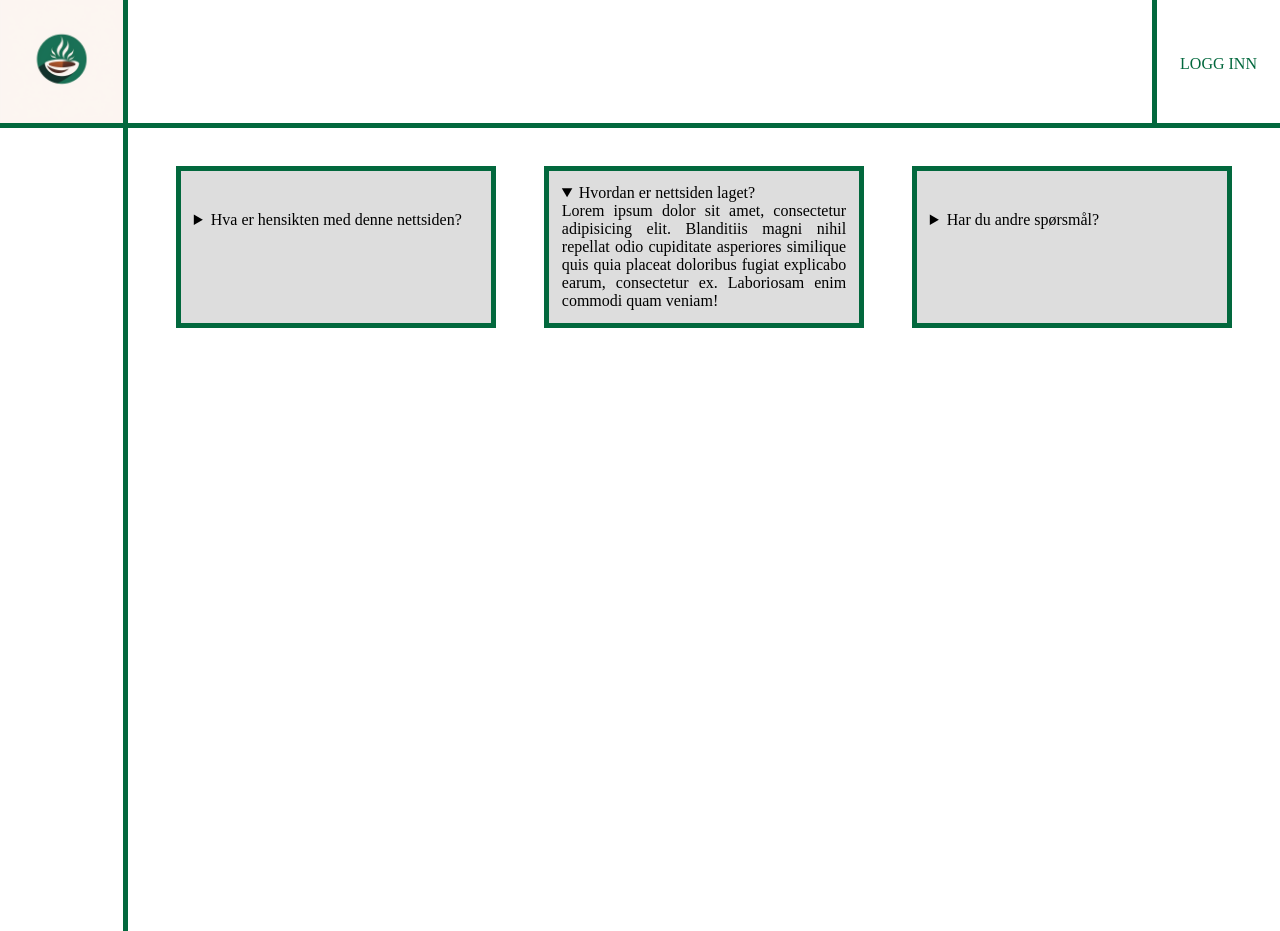
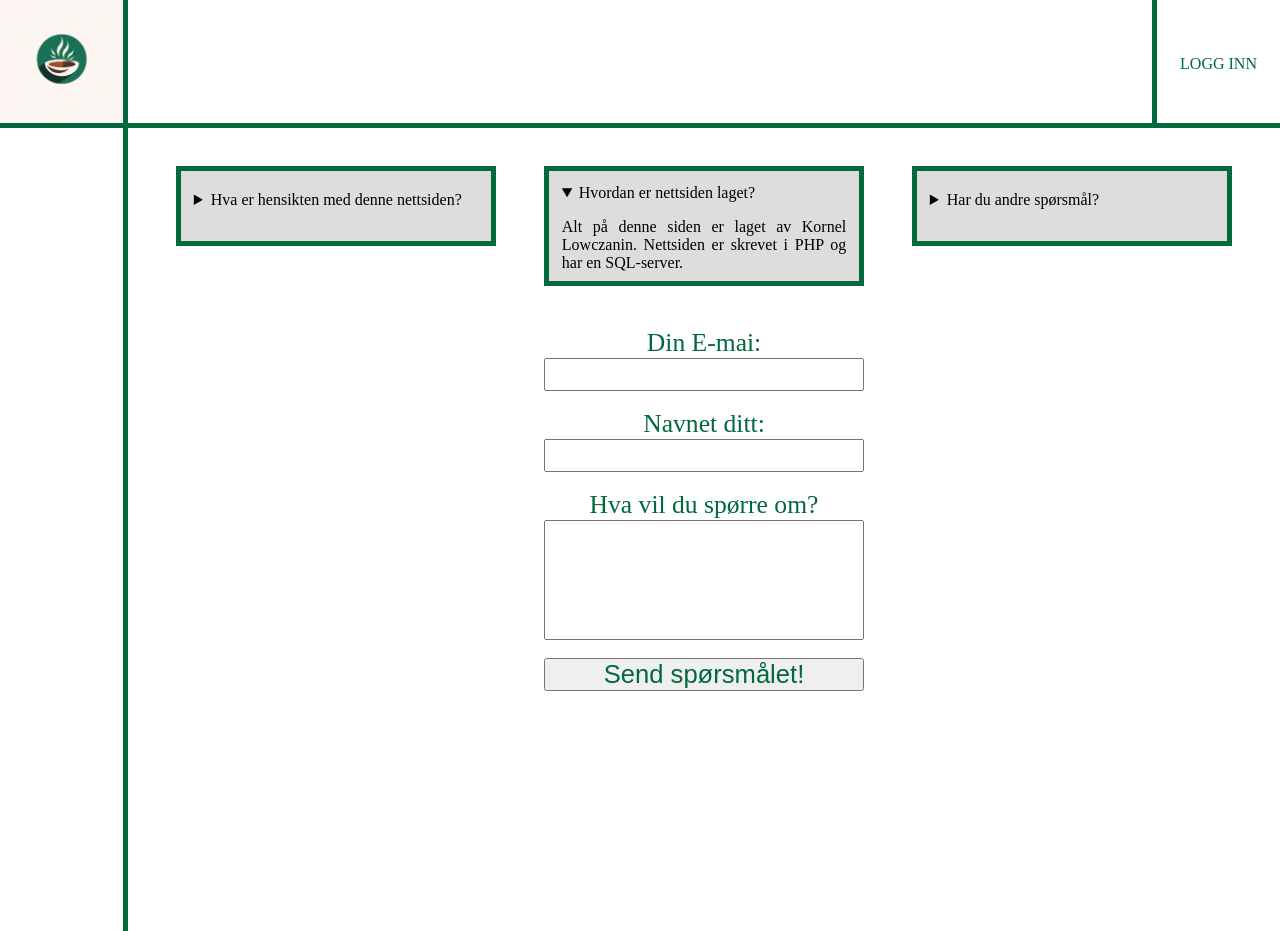
Before and after one commit to Korni26/nettcafe, a PHP site: page /FAQ.php in a window 1280 px wide, after a click on "Hvordan er nettsiden laget?". Shown: the top 931 px of the page. Run offline with PHP 8.4, Linux system fonts and the light colour scheme.

Commit message:
css updates

```diff
--- a/FAQ.php
+++ b/FAQ.php
@@ -36,23 +36,54 @@ if( isset($_SESSION["brukernavn"]) ){
     <div class="menuBox">
     </div>
     <div class="contentBox">
-    <div class="row">
+    <div class="row faqrow">
     <details class="faqbox">
   <summary>Hva er hensikten med denne nettsiden?</summary>
-  <p>Lorem ipsum dolor sit amet, consectetur adipisicing elit. Blanditiis magni nihil repellat odio cupiditate asperiores similique quis quia placeat doloribus fugiat explicabo earum, consectetur ex. Laboriosam enim commodi quam veniam!</p>
+  <p>Nettcafe er prosjekt jeg har jobbet med gjennom skoleåret. Det er en administrator nettside for en cafe som har lyst til å selge eller vise fram produktene sine på nettet. Målet er at en administrator kan logge seg på siden og redigere innhold på den. Nettsiden er satt opp på en Linux Debian server på en virtuell maskin på Hyper-V. </p>
 </details>
 
 <details class="faqbox">
   <summary>Hvordan er nettsiden laget?</summary>
-  <p>Lorem ipsum dolor sit amet, consectetur adipisicing elit. Blanditiis magni nihil repellat odio cupiditate asperiores similique quis quia placeat doloribus fugiat explicabo earum, consectetur ex. Laboriosam enim commodi quam veniam!</p>
+  <p>Alt på denne siden er laget av Kornel Lowczanin. Nettsiden er skrevet i PHP og har en SQL-server.</p>
 </details>
 
 <details class="faqbox">
   <summary>Har du andre spørsmål?</summary>
-  <p>Lorem ipsum dolor sit amet, consectetur adipisicing elit. Blanditiis magni nihil repellat odio cupiditate asperiores similique quis quia placeat doloribus fugiat explicabo earum, consectetur ex. Laboriosam enim commodi quam veniam!</p>
+  <p>Hvis du har andre spørsmål kan du stille de i skjemaet nedenfor</p>
 </details>
     </div>
 
+    <div class="row">
+      <form class="loggInForm faqForm" method="post">
+        <label for="Email">Din E-mai:</label>
+        <input type="text" name="Email">
+        <br>
+        <label for="Navn">Navnet ditt:</label>
+        <input type="text" name="Navn">
+        <br>
+        <label for="question">Hva vil du spørre om?</label>
+        <input type="text" name="question" class="bigInput">
+        <br>
+        <button type="submit" name="submit">Send spørsmålet!</button>
+      </form>
+    </div>
+
+    <?php
+    if(isset($_POST["submit"])){
+      $Email = $_POST['Email'];
+      $Navn = $_POST['Navn'];
+      $question = $_POST['question'];
+
+      require_once 'dbConfig.php';
+
+// Get image data from database
+$insert = $db->query("INSERT INTO faq (Email, Navn, question) VALUES ('$Email', '$Navn', '$question')");
+
+if($insert){
+  echo 'Spørsmålet ditt er sendt! Vi skal prøve å svare deg fortest mulig.';
+}
+      }
+    ?>
 
 </div>
 <script src="main.js"></script>
--- a/main.js
+++ /dev/null
@@ -1,20 +0,0 @@
-var el1 = document.getElementById('faq1')
-let el2 = document.getElementById('2')
-let el3 = document.getElementById('3')
-
-el1.addEventListener("click", myfunction())
-el2.addEventListener("click", myfunction())
-el3.addEventListener("click", myfunction())
-
-
-function myfunction(){
-    console.log('heloo')
-}
-
-function myfunction(){
-    console.log('heloo')
-}
-
-function myfunction(){
-    console.log('heloo')
-}
--- a/slett.php
+++ b/slett.php
@@ -114,7 +114,7 @@ if( isset($_SESSION["brukernavn"]) ){
 
                 mysqli_close($dbc);
 
-                header("Refresh:0");
+
             }
 
             if (isset($_POST['deletebtn'])) {
@@ -122,7 +122,7 @@ if( isset($_SESSION["brukernavn"]) ){
                 $id = $_POST['id'];
                 deletebtn($id);
 
-
+                header("Refresh:0");
             }
 
             ?>
--- a/styles.css
+++ b/styles.css
@@ -172,7 +172,6 @@ a {
     width: 25vw;
     height: 25vw;
     margin-top: 3vw;
-    background-color: #ddd;
 }
 
 .productPicture {
@@ -196,10 +195,31 @@ a {
 
 .productDescription {
     z-index: 1;
+    height: 25%;
+    bottom: 0;
+    position: relative;
     display: flex;
     flex-direction: row;
     justify-content: space-around;
-    height: 25%;
+    background-color: #ddd;
+    transition: 1s;
+}
+
+.product:hover .productDescription{
+    height: 50%;
+    bottom: 25%;
+    transition: 1s;
+}
+
+.product:hover .productPicture img{
+    /* opacity: 0.5; */
+    filter: brightness(50%);
+    transition: 1s;
+}
+
+
+.product:hover .aboutProduct{
+    opacity: 1;
     transition: 1s;
 }
 
@@ -243,12 +263,18 @@ tr {
 
 /* FAQ siden  */
 
+.faqrow{
+    min-height: 20vh;
+    margin-bottom: 5vh;
+}
+
 summary{
     font-size: 2vh;
 }
 
 .faqbox{
     width: 25vw;
+    height: 10vh;
     min-height: 5vw;
     padding: 1vw;
     margin-top: 3vw;
@@ -259,3 +285,19 @@ summary{
     background-color: #ddd;
     border: 5px solid #02683D;
 }
+
+details p{
+    margin-top: 2vh;
+}
+
+.faqbox[open] {
+    height: 15vh;
+}
+
+.faqForm *{
+    width: 25vw;
+}
+
+.bigInput{
+    height: 15vh;
+}
```
Also changed, not shown: adminSide.php (+11 -6 lines), database.sql (+10 -1 lines), index.php (+3 -5 lines), 1 other file.
